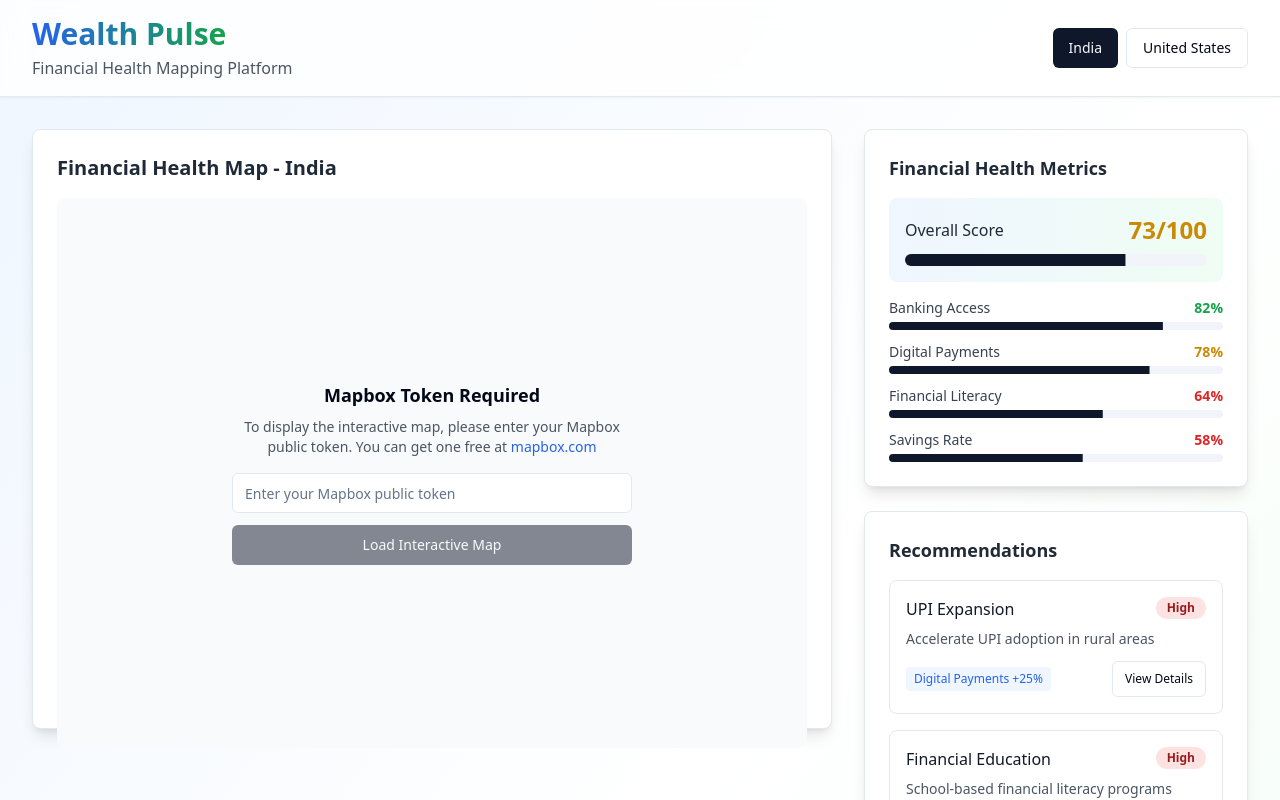
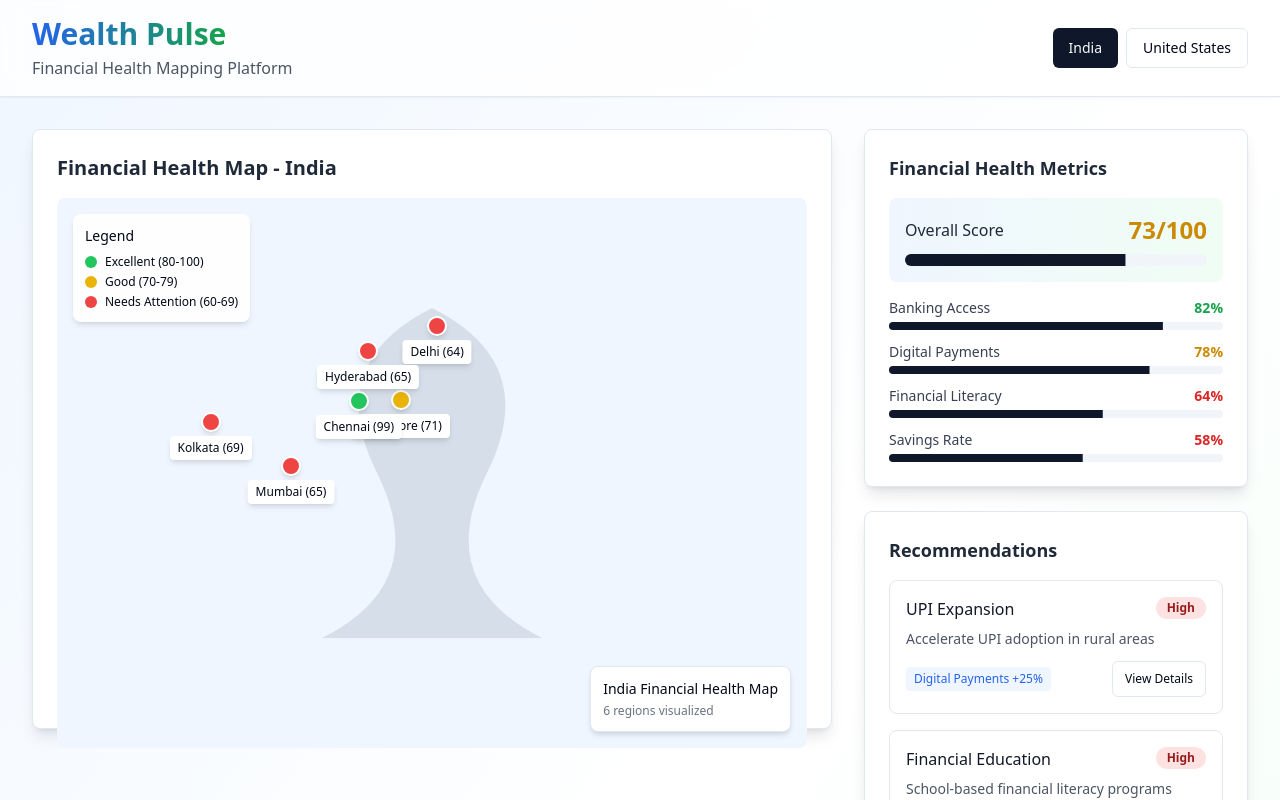
Before and after one commit to ASHIK-GOTTAM/wealth-pulse-insights-map, a React (Vite) app: page / in a window 1280 px wide. Shown: the top 800 px of the page. Built offline with nearby package versions, Linux system fonts and the light colour scheme.

Commit message:
Fix: Remove Mapbox token requirement and fix map errors
- Removed the Mapbox token input and error handling.
- Fixed the Mapbox-related build error.
- Modified the map to display only India and US maps.
- Updated the map to show data status.

```diff
--- a/src/components/MapView.tsx
+++ b/src/components/MapView.tsx
@@ -1,7 +1,7 @@
 
 import React, { useEffect, useRef, useState } from 'react';
 import { Button } from '@/components/ui/button';
-import { Input } from '@/components/ui/input';
+import { Card } from '@/components/ui/card';
 
 interface MapViewProps {
   country: 'india' | 'usa';
@@ -11,111 +11,37 @@ interface MapViewProps {
 
 const MapView: React.FC<MapViewProps> = ({ country, onRegionSelect, selectedRegion }) => {
   const mapContainer = useRef<HTMLDivElement>(null);
-  const [mapboxToken, setMapboxToken] = useState('');
-  const [showTokenInput, setShowTokenInput] = useState(true);
 
   // Mock regions data
   const regions = country === 'india'
     ? ['Mumbai', 'Delhi', 'Bangalore', 'Chennai', 'Kolkata', 'Hyderabad']
     : ['New York', 'California', 'Texas', 'Florida', 'Illinois', 'Pennsylvania'];
 
-  const loadMap = async () => {
-    if (!mapboxToken || !mapContainer.current) return;
-
-    try {
-      // Dynamically import mapbox-gl
-      const mapboxgl = await import('mapbox-gl');
-      await import('mapbox-gl/dist/mapbox-gl.css');
-
-      mapboxgl.accessToken = mapboxToken;
-
-      const map = new mapboxgl.Map({
-        container: mapContainer.current,
-        style: 'mapbox://styles/mapbox/light-v11',
-        zoom: country === 'india' ? 4 : 3.5,
-        center: country === 'india' ? [78.9629, 20.5937] : [-95.7129, 37.0902],
-        pitch: 30,
-      });
-
-      map.addControl(new mapboxgl.NavigationControl(), 'top-right');
-
-      // Add mock financial health markers
+  // Mock financial health data
   const mockData = regions.map((region, index) => ({
     name: region,
     score: Math.floor(Math.random() * 40) + 60, // 60-100 range
-        lng: country === 'india'
-          ? 68 + Math.random() * 20
-          : -125 + Math.random() * 50,
-        lat: country === 'india'
-          ? 8 + Math.random() * 30
-          : 25 + Math.random() * 20,
+    x: country === 'india'
+      ? 100 + Math.random() * 300
+      : 100 + Math.random() * 300,
+    y: country === 'india'
+      ? 100 + Math.random() * 200
+      : 100 + Math.random() * 200,
   }));
 
-      map.on('load', () => {
-        mockData.forEach((point) => {
-          const color = point.score > 80 ? '#10B981' : point.score > 70 ? '#F59E0B' : '#EF4444';
+  const handleRegionClick = (region: string) => {
+    onRegionSelect(region);
+  };
 
-          const marker = new mapboxgl.Marker({
-            color: color,
-            scale: 0.8
-          })
-            .setLngLat([point.lng, point.lat])
-            .setPopup(
-              new mapboxgl.Popup({ offset: 25 })
-                .setHTML(`
-                  <div class="p-2">
-                    <h3 class="font-semibold">${point.name}</h3>
-                    <p class="text-sm">Financial Health Score: <span class="font-medium">${point.score}/100</span></p>
-                  </div>
-                `)
-            )
-            .addTo(map);
-
-          marker.getElement().addEventListener('click', () => {
-            onRegionSelect(point.name);
-          });
-        });
-      });
-
-      setShowTokenInput(false);
-    } catch (error) {
-      console.error('Error loading map:', error);
-    }
+  const getScoreColor = (score: number) => {
+    if (score > 80) return 'bg-green-500';
+    if (score > 70) return 'bg-yellow-500';
+    return 'bg-red-500';
   };
 
   return (
     <div className="relative w-full h-full">
-      {showTokenInput ? (
-        <div className="flex flex-col items-center justify-center h-full space-y-4 bg-gray-50 rounded-lg">
-          <div className="text-center max-w-md mx-auto p-6">
-            <h3 className="text-lg font-semibold mb-2">Mapbox Token Required</h3>
-            <p className="text-sm text-gray-600 mb-4">
-              To display the interactive map, please enter your Mapbox public token.
-              You can get one free at{' '}
-              <a href="https://mapbox.com/" target="_blank" rel="noopener noreferrer" className="text-blue-600 hover:underline">
-                mapbox.com
-              </a>
-            </p>
-            <div className="space-y-3">
-              <Input
-                type="password"
-                placeholder="Enter your Mapbox public token"
-                value={mapboxToken}
-                onChange={(e) => setMapboxToken(e.target.value)}
-                className="w-full"
-              />
-              <Button onClick={loadMap} disabled={!mapboxToken} className="w-full">
-                Load Interactive Map
-              </Button>
-            </div>
-          </div>
-        </div>
-      ) : (
-        <div ref={mapContainer} className="w-full h-full rounded-lg" />
-      )}
-
-      {!showTokenInput && (
-        <div className="absolute top-4 left-4 bg-white/90 backdrop-blur-sm rounded-lg p-3 shadow-md">
+      <div className="absolute top-4 left-4 bg-white/90 backdrop-blur-sm rounded-lg p-3 shadow-md z-10">
         <h4 className="font-medium text-sm mb-2">Legend</h4>
         <div className="space-y-1 text-xs">
           <div className="flex items-center">
@@ -132,7 +58,46 @@ const MapView: React.FC<MapViewProps> = ({ country, onRegionSelect, selectedRegi
           </div>
         </div>
       </div>
+
+      <div className="w-full h-full relative">
+        {/* Static map background image */}
+        <div className="absolute inset-0 bg-blue-50 rounded-lg overflow-hidden">
+          <div className="w-full h-full relative">
+            {country === 'india' ? (
+              <svg viewBox="0 0 500 500" className="w-full h-full opacity-20">
+                <path d="M250,100 Q350,150 300,250 Q250,350 350,400 L150,400 Q250,350 200,250 Q150,150 250,100" fill="#718096" />
+              </svg>
+            ) : (
+              <svg viewBox="0 0 500 500" className="w-full h-full opacity-20">
+                <path d="M100,150 L400,150 L350,250 L400,350 L100,350 L150,250 Z" fill="#718096" />
+              </svg>
             )}
+          </div>
+        </div>
+
+        {/* Region markers */}
+        <div className="absolute inset-0">
+          {mockData.map((point, index) => (
+            <div
+              key={index}
+              className={`absolute cursor-pointer transform -translate-x-1/2 -translate-y-1/2 transition-transform hover:scale-110`}
+              style={{
+                left: `${point.x}px`,
+                top: `${point.y}px`
+              }}
+              onClick={() => handleRegionClick(point.name)}
+            >
+              <div
+                className={`${getScoreColor(point.score)} w-5 h-5 rounded-full shadow-md flex items-center justify-center border-2 border-white`}
+                title={`${point.name}: ${point.score}/100`}
+              />
+              <div className="absolute top-6 left-1/2 transform -translate-x-1/2 bg-white px-2 py-1 rounded shadow-md text-xs whitespace-nowrap">
+                {point.name} ({point.score})
+              </div>
+            </div>
+          ))}
+        </div>
+      </div>
 
       {selectedRegion && (
         <div className="absolute bottom-4 left-4 bg-white rounded-lg p-3 shadow-md">
@@ -142,6 +107,15 @@ const MapView: React.FC<MapViewProps> = ({ country, onRegionSelect, selectedRegi
           </Button>
         </div>
       )}
+
+      <Card className="absolute bottom-4 right-4 p-3 shadow-md">
+        <div className="text-sm font-medium">
+          {country === 'india' ? 'India Financial Health Map' : 'United States Financial Health Map'}
+        </div>
+        <div className="text-xs text-gray-500 mt-1">
+          {regions.length} regions visualized
+        </div>
+      </Card>
     </div>
   );
 };
```
Lines whose indentation alone changed are shown as unchanged.
